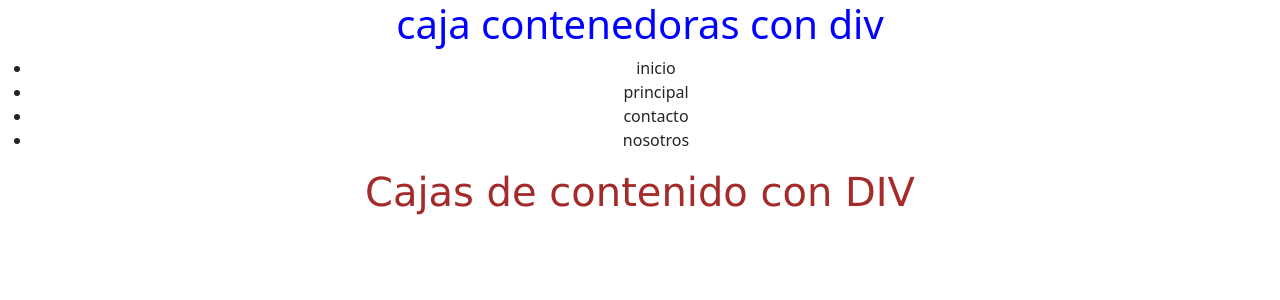
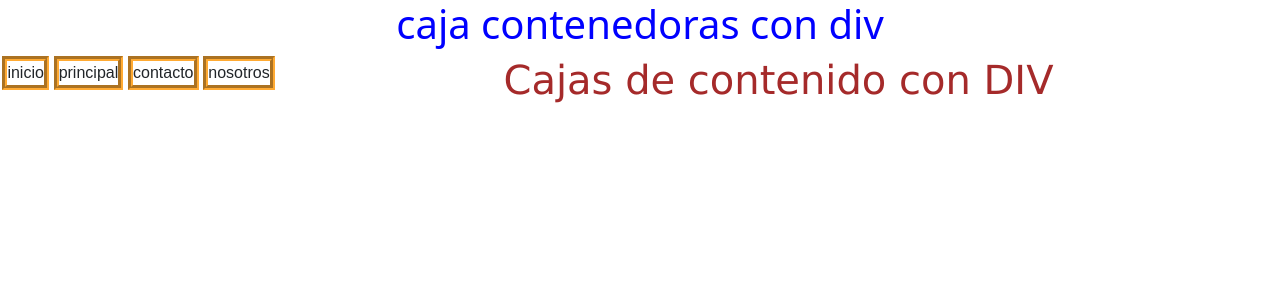
Before and after one commit to zaagagon/examples_bootstrap, a PHP site: page /html/ejemplo6.html in a window 1280 px wide. Shown: the top 300 px of the page. Run offline with PHP 8.4, Linux system fonts and the light colour scheme.

Commit message:
propiedas menu

```diff
--- a/src/html/css6.css
+++ b/src/html/css6.css
@@ -8,7 +8,32 @@ body {
     font-size: 25px;
 }
 
+#nav-menu ul {
+	font-family: sans-serif;
+	list-style: none;
+	padding: 0;
+	margin: 0;
+}
+#nav-menu li {
+	float: left;
+	margin: 0 0.15em;
+	border: 5px groove #FFAA33;
+}
 
+#nav-menu li a {
+	background-color: #FFC0CB;
+	height: 2em;
+	line-height: 2em;
+	float: left;
+	width: 9em;
+	display: block;
+	border: 0.1em solid #dcdce9;
+	color: #0d2474;
+	text-decoration: none;
+	text-align: center;
+}
+
+#nav-menu li a:hover{background-color: #FF6347;}
 
 .titulo {
     color: brown;
--- a/src/html/ejemplo6.html
+++ b/src/html/ejemplo6.html
@@ -16,7 +16,7 @@
     </h1>
 </div>
 <!-- caja barra de navegacion -->
-<div id="nav">
+<div id="nav-menu">
     <ul>
         <li>inicio</li>
         <li>principal</li>
```
